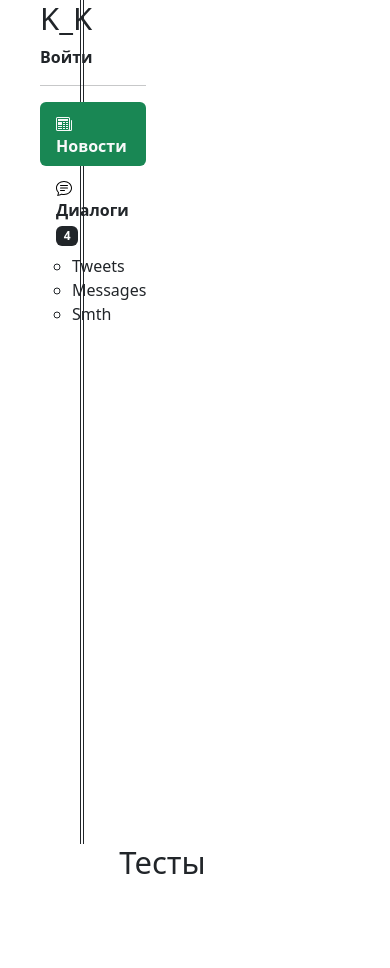
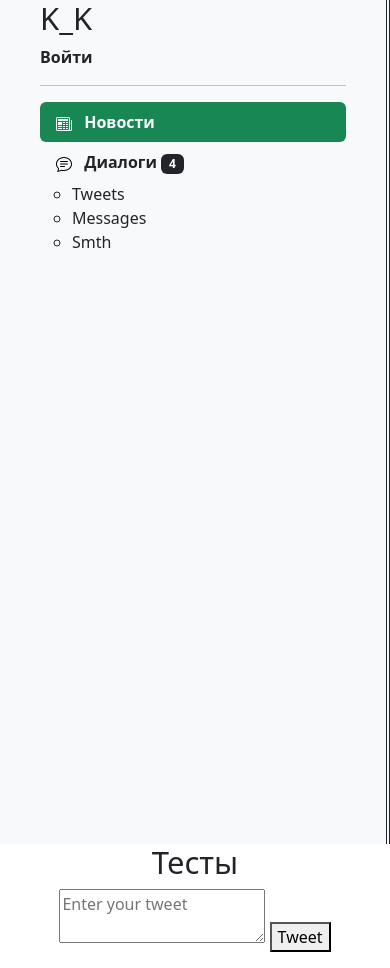
Before and after one commit to EvilAv/un_twitter, a Django app: page /test-list in a window 390 px wide. Before the commit the page ends 874 px from the top, so only its background shows below. Run offline with Django 4.2, Linux system fonts and the light colour scheme; data that the repository does not hold is empty; some libraries are stand-ins or nearby versions.

Commit message:
add test adding tweet logic
do not forget to remove test things and also add error`s handlers

```diff
--- a/un_twitter/static/css/style.css
+++ b/un_twitter/static/css/style.css
@@ -4,7 +4,3 @@
     padding: 0 40px;
 
 }
-.nav-link{
-    font-weight: 500;
-    color: #333;
-}
--- a/un_twitter/templates/base.html
+++ b/un_twitter/templates/base.html
@@ -34,8 +34,8 @@
     </svg>
     <div class="container-fluid">
         <div class="row">
-            <nav class="col-2 navigation">
-                <ul class="sticky-top nav nav-pills flex-column vh-100 red">
+            <nav class="col-md-4 col-lg-3 col-xl-2 navigation bg-light">
+                <ul class="sticky-top nav nav-pills flex-column vh-100">
                     <li class="nav-item">
                         <h1 class="display-5">
                         <a href="{% url 'home' %}" class="text-decoration-none link-dark">K_K</a>
@@ -84,7 +84,7 @@
                 const active = document.querySelector('.active');
                 active.style.backgroundColor = '#198754';
             </script>
-            <div class="col-10 text-center">
+            <div class="col-md-8 ms-sm-auto col-lg-9 col-xl-10 text-center">
                 {% block content %}
                 {% endblock %}
             </div>
--- a/un_twitter/templates/tweets/test.html
+++ b/un_twitter/templates/tweets/test.html
@@ -4,6 +4,11 @@
 {% endblock %}
 {% block content %}
 <h1 class="display-5">Тесты </h1>
+<form method="post" action="/test-create" id="test-form">
+    {% csrf_token %}
+    <textarea placeholder="Enter your tweet" name="text"></textarea>
+    <button type="submit">Tweet</button>
+</form>
 <ul id="tweet-list">
 
 </ul>
@@ -17,7 +22,15 @@
     window.addEventListener('scroll', isEnd);
 
     function isEnd(){
+
+        // if we have enough time it should be rewrite with fetch cause it sends 2 responses while generate one result
+        console.log('message')
+        const t = document.querySelector('.navigation');
+        console.log(t.offsetHeight);
         const bottomLineOfHtml = document.documentElement.getBoundingClientRect().bottom;
+        console.log(bottomLineOfHtml);
+        console.log(pageHeight);
+        console.log('--------------------------------------')
         if (bottomLineOfHtml <= pageHeight + 50){
             loadData(progress);
             progress+=40;
@@ -42,5 +55,48 @@
         xhr.send();
     }
 
+    const myForm = document.querySelector('#test-form');
+    myForm.addEventListener('submit', function() {
+        event.preventDefault();
+
+        const form = new FormData(event.target);
+
+        const tweetText = form.get('text');
+
+        if (!tweetText || tweetText.length >= 20) return;
+        else{
+            event.target.elements['text'].value = '';
+
+            const xhr = new XMLHttpRequest();
+            xhr.responseType = 'json';
+            xhr.open('POST', event.target.action);
+            xhr.setRequestHeader("X-Requested-With", "XMLHttpRequest");
+            xhr.onload = function(){
+                const response = xhr.response;
+
+                if (xhr.status === 201){
+                    const tweet = document.createElement('li');
+                    tweet.textContent = response.text;
+                    parent.prepend(tweet);
+                    progress++;
+                    console.log(xhr.statusText)
+                }
+                // also add 400 and 500 status and 401/403
+            }
+            xhr.send(form);
+        }
+    });
+
+    myForm.addEventListener('input', function(event) {
+    const inputField = event.target;
+    if (!inputField) return;
+    if (inputField.value.length >= 20){
+        inputField.style.color = 'red';
+    }
+    else{
+        inputField.style.color = 'black';
+    }
+})
+
 </script>
 {% endblock %}
--- a/un_twitter/tweets/urls.py
+++ b/un_twitter/tweets/urls.py
@@ -5,4 +5,5 @@ urlpatterns = [
     path('', views.home_page, name='home'),
     path('test<int:start>', views.test_view),
     path('test-list', views.test_list_view, name='test-list'),
+    path('test-create', views.create_test),
 ]
--- a/un_twitter/tweets/views.py
+++ b/un_twitter/tweets/views.py
@@ -1,6 +1,7 @@
 from django.shortcuts import render
 from django.http import JsonResponse
 from .models import Test
+from .forms import TestForm
 
 
 # Create your views here.
@@ -9,14 +10,15 @@ def home_page(request):
 
 
 def test_view(request, start):
+    # maybe it should be prohibited to enter json part but i am not sure
     if start >= len(Test.objects.all()):
         return JsonResponse({})
     elif start + 40 >= len(Test.objects.all()):
-        end = len(Test.objects.all()) - 1
+        end = len(Test.objects.all())
     else:
         end = start + 40
     test_list = Test.objects.all()[start:end]
-    json_list = [{'text': i.text} for i in test_list]
+    json_list = [i.serialize() for i in test_list]
     data = {
         'name': 'aaaa',
         'data': json_list,
@@ -26,3 +28,23 @@ def test_view(request, start):
 
 def test_list_view(request):
     return render(request, 'tweets/test.html')
+
+
+def create_test(request):
+    if request.method == 'POST':
+        form = TestForm(request.POST)
+        is_ajax = request.headers.get('X-Requested-With') == 'XMLHttpRequest'
+
+        if form.is_valid():
+            test_tweet = form.save()
+            test_tweet.save()
+            if is_ajax:
+                return JsonResponse(test_tweet.serialize(), status=201)
+        if form.errors:
+            if is_ajax:
+                return JsonResponse(form.errors, status=400)
+
+    else:
+        form = TestForm()
+
+    return render(request, 'tweets/tweet-create.html', {'form': form})
```
Also changed, not shown: un_twitter/templates/tweets/tweet-create.html (added, +14 -0 lines), un_twitter/tweets/forms.py (added, +16 -0 lines), un_twitter/tweets/models.py (+8 -0 lines).
